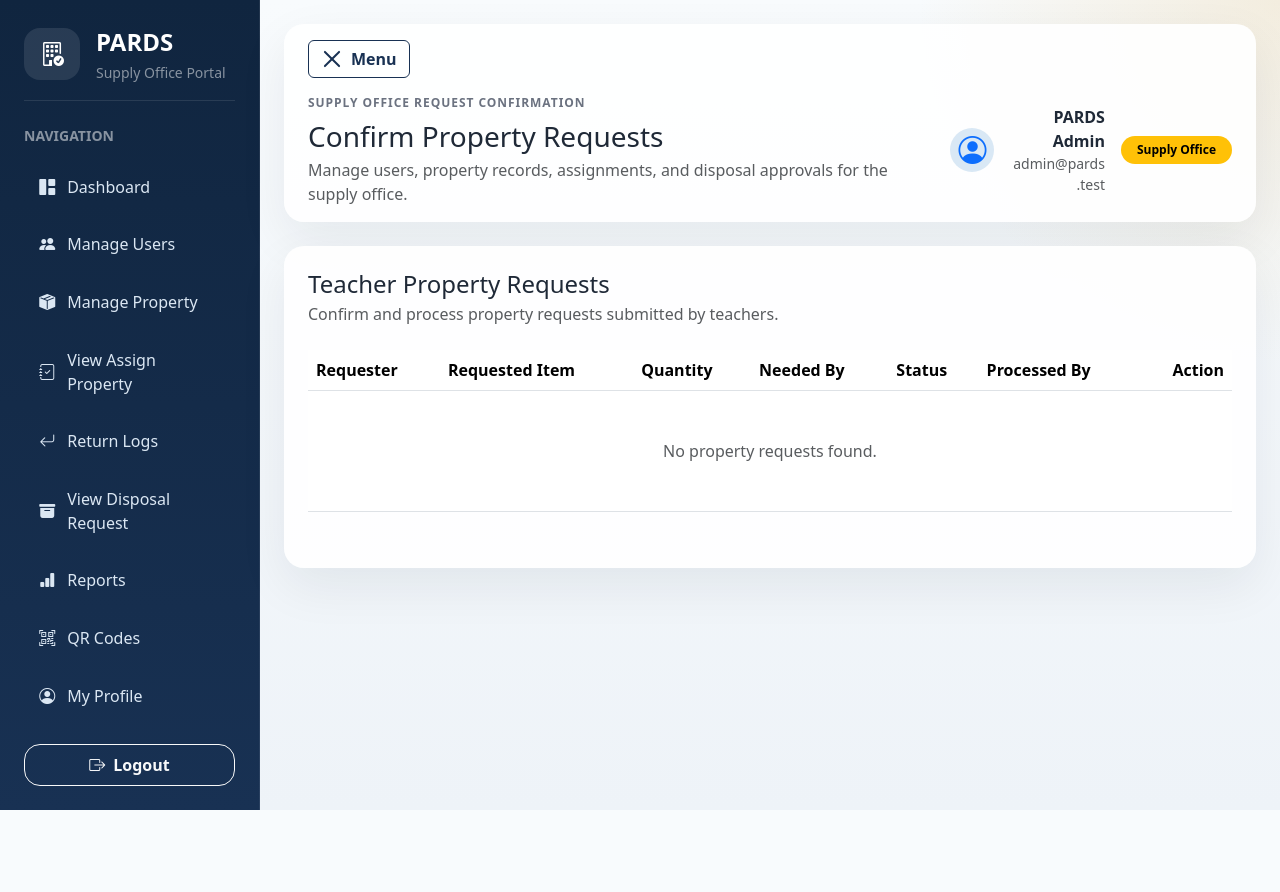
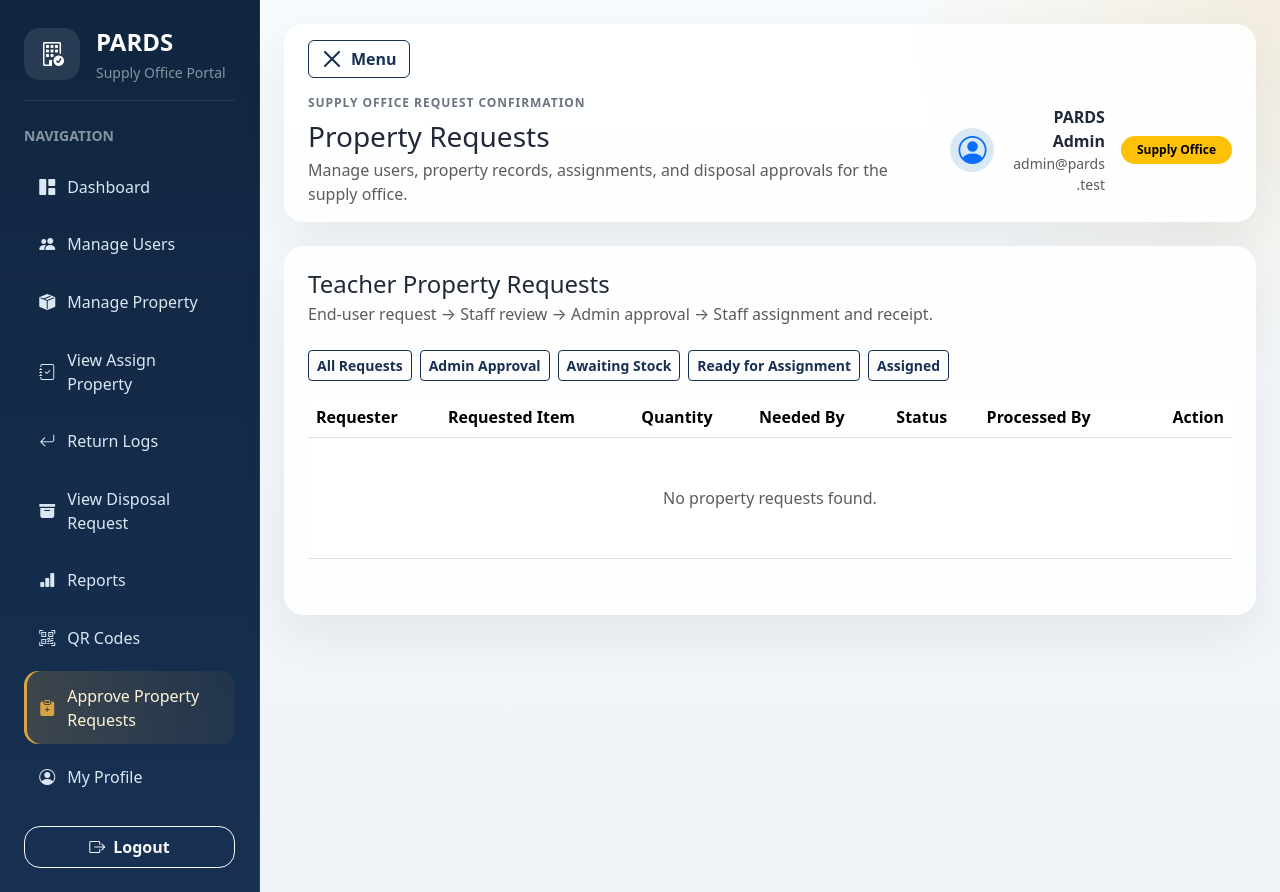
Before and after one commit to rbzromanlablab-lang/-RBLZCapstone, a Laravel app: page /property-requests in a window 1280 px wide. Before the commit the page ends 810 px from the top, so only its background shows below. Run offline with Laravel 12, Linux system fonts and the light colour scheme; a user stored in the database is signed in; data comes from the database, SQL or seed files in the repository; data that the repository does not hold is empty.

Commit message:
Add staff review admin approval and request assignment receipts

```diff
--- a/app/Http/Controllers/DashboardController.php
+++ b/app/Http/Controllers/DashboardController.php
@@ -81,6 +81,12 @@ class DashboardController extends Controller
         return match ($role) {
             User::ROLE_ADMIN => [
                 [
+                    'label' => 'Approve Property Requests',
+                    'description' => 'Review requests forwarded by staff and approve available properties.',
+                    'icon' => 'bi-clipboard-check',
+                    'url' => route('property-requests.index'),
+                ],
+                [
                     'label' => 'Manage Users',
                     'description' => 'Create, update, activate, or deactivate accounts.',
                     'icon' => 'bi-people-fill',
--- a/app/Http/Controllers/PropertyRequestController.php
+++ b/app/Http/Controllers/PropertyRequestController.php
@@ -5,6 +5,10 @@ namespace App\Http\Controllers;
 use App\Http\Requests\StorePropertyRequestSubmissionRequest;
 use App\Http\Requests\UpdatePropertyRequestStatusRequest;
 use App\Models\PropertyRequestRecord;
+use App\Models\Property;
+use App\Services\RequestAssignmentService;
+use Illuminate\Support\Facades\DB;
+use Illuminate\Validation\ValidationException;
 use Illuminate\Contracts\View\View;
 use Illuminate\Http\RedirectResponse;
 use Illuminate\Http\Request;
@@ -14,7 +18,7 @@ class PropertyRequestController extends Controller
     public function teacherIndex(Request $request): View
     {
         $propertyRequests = PropertyRequestRecord::query()
-            ->with('processedBy')
+            ->with(['processedBy', 'reviewedBy'])
             ->where('requested_by', $request->user()->id)
             ->latest()
             ->paginate(10);
@@ -49,12 +53,14 @@ class PropertyRequestController extends Controller
             ->with('success', 'Property request submitted successfully.');
     }
 
-    public function index(): View
+    public function index(Request $request): View
     {
         $propertyRequests = PropertyRequestRecord::query()
-            ->with(['requester', 'processedBy'])
+            ->with(['requester', 'processedBy', 'selectedProperty'])
+            ->when($request->user()->isAdmin(), fn ($query) => $query->whereNotNull('reviewed_at'))
+            ->when(in_array($request->query('status'), PropertyRequestRecord::statuses(), true), fn ($query) => $query->where('status', $request->query('status')))
             ->latest()
-            ->paginate(10);
+            ->paginate(10)->withQueryString();
 
         return view('property-requests.index', [
             'propertyRequests' => $propertyRequests,
@@ -62,13 +68,19 @@ class PropertyRequestController extends Controller
         ]);
     }
 
-    public function show(PropertyRequestRecord $propertyRequest): View
+    public function show(Request $request, PropertyRequestRecord $propertyRequest): View
     {
-        $propertyRequest->load(['requester', 'processedBy']);
+        abort_if($request->user()->isAdmin() && ! $propertyRequest->reviewed_at, 403);
+        $propertyRequest->load(['requester', 'processedBy', 'reviewedBy', 'assignment.property', 'selectedProperty']);
 
         return view('property-requests.show', [
             'propertyRequest' => $propertyRequest,
             'statuses' => PropertyRequestRecord::statuses(),
+            'properties' => Property::query()->where('quantity', '>', 0)
+                ->when($request->user()->isStaff() && $propertyRequest->status === PropertyRequestRecord::STATUS_APPROVED,
+                    fn ($query) => $query->where('id', $propertyRequest->selected_property_id))
+                ->whereNotIn('status', [Property::STATUS_DISPOSED, Property::STATUS_FOR_DISPOSAL])
+                ->orderBy('property_name')->get(),
         ]);
     }
 
@@ -76,16 +88,68 @@ class PropertyRequestController extends Controller
         UpdatePropertyRequestStatusRequest $request,
         PropertyRequestRecord $propertyRequest
     ): RedirectResponse {
-        $propertyRequest->update([
-            'status' => $request->input('status'),
-            'response_notes' => $this->normalizeText($request->input('response_notes')),
-            'processed_by' => $request->user()->id,
-            'processed_at' => now(),
-        ]);
+        DB::transaction(function () use ($request, $propertyRequest) {
+            $record = PropertyRequestRecord::query()->lockForUpdate()->findOrFail($propertyRequest->id);
+            if ($request->user()->isStaff()) {
+                if ($request->input('status') === PropertyRequestRecord::STATUS_FULFILLED) {
+                    if ($record->status !== PropertyRequestRecord::STATUS_APPROVED || ! $record->reviewed_at || ! $record->processed_at || $record->assignment_id) {
+                        throw ValidationException::withMessages(['status' => 'The admin must approve this request before staff can assign a property.']);
+                    }
+                    if ($record->selected_property_id !== $request->integer('property_id')) {
+                        throw ValidationException::withMessages(['property_id' => 'Select the property approved by the admin for this request.']);
+                    }
+                    $assignment = app(RequestAssignmentService::class)->assign($record, $request->integer('property_id'), $request->user());
+                    $record->update(['status' => PropertyRequestRecord::STATUS_FULFILLED, 'assignment_id' => $assignment->id, 'selected_property_id' => $assignment->property_id]);
+                    return;
+                }
+                if ($record->status !== PropertyRequestRecord::STATUS_PENDING) {
+                    throw ValidationException::withMessages(['status' => 'This request has already been forwarded or processed.']);
+                }
+                $record->update([
+                    'status' => PropertyRequestRecord::STATUS_REVIEWED,
+                    'reviewed_by' => $request->user()->id, 'reviewed_at' => now(),
+                    'review_notes' => $this->normalizeText($request->input('response_notes')),
+                ]);
+                return;
+            }
+            if (! $record->reviewed_at || $record->assignment_id || ! in_array($record->status, [PropertyRequestRecord::STATUS_REVIEWED, PropertyRequestRecord::STATUS_AWAITING_STOCK, PropertyRequestRecord::STATUS_APPROVED], true)) {
+                throw ValidationException::withMessages(['status' => 'Only requests forwarded by staff and awaiting a decision can be processed.']);
+            }
+            if ($request->input('status') === PropertyRequestRecord::STATUS_APPROVED) {
+                $property = Property::query()->lockForUpdate()->findOrFail($request->integer('property_id'));
+                if ($property->quantity < $record->requested_quantity || in_array($property->status, [Property::STATUS_DISPOSED, Property::STATUS_FOR_DISPOSAL], true)) {
+                    throw ValidationException::withMessages(['property_id' => 'Not enough available stock. Keep this request awaiting stock until inventory is available.']);
+                }
+            }
+            $record->update([
+                'status' => $request->input('status'),
+                'selected_property_id' => $request->input('status') === PropertyRequestRecord::STATUS_APPROVED ? $request->integer('property_id') : null,
+                'response_notes' => $this->normalizeText($request->input('response_notes')),
+                'processed_by' => $request->user()->id, 'processed_at' => now(),
+            ]);
+        });
 
         return redirect()
             ->route('property-requests.show', $propertyRequest)
-            ->with('success', 'Property request status updated successfully.');
+            ->with('success', match ($request->input('status')) {
+                PropertyRequestRecord::STATUS_REVIEWED => 'Request forwarded to the admin for approval.',
+                PropertyRequestRecord::STATUS_APPROVED => 'Request approved. Staff can now assign the available property.',
+                PropertyRequestRecord::STATUS_FULFILLED => 'Property assigned successfully. The receiving receipt is ready to print.',
+                default => 'Request status updated.',
+            });
+    }
+
+    public function receipt(Request $request, PropertyRequestRecord $propertyRequest): View
+    {
+        abort_unless($request->user()->isAdmin() || $request->user()->isStaff() || $propertyRequest->requested_by === $request->user()->id, 403);
+        abort_unless($propertyRequest->assignment_id, 404);
+        $assignment = $propertyRequest->assignment()->with(['property', 'propertyUnits', 'assignee', 'assignedBy'])->firstOrFail();
+        return view('assignments.print', [
+            'assignment' => $assignment, 'printedAt' => now(),
+            'approvedBy' => $propertyRequest->processedBy,
+            'requestNumber' => $propertyRequest->id,
+            'backUrl' => $request->user()->isTeacher() ? route('teacher.property-requests.index') : route('property-requests.show', $propertyRequest),
+        ]);
     }
 
     private function normalizeText(?string $value): ?string
--- a/app/Http/Controllers/Teacher/TeacherPropertyController.php
+++ b/app/Http/Controllers/Teacher/TeacherPropertyController.php
@@ -41,7 +41,7 @@ class TeacherPropertyController extends Controller
 
         $pendingPropertyRequestCount = PropertyRequestRecord::query()
             ->where('requested_by', $teacher->id)
-            ->where('status', PropertyRequestRecord::STATUS_PENDING)
+            ->whereIn('status', [PropertyRequestRecord::STATUS_PENDING, PropertyRequestRecord::STATUS_REVIEWED, PropertyRequestRecord::STATUS_AWAITING_STOCK, PropertyRequestRecord::STATUS_APPROVED])
             ->count();
 
         $recentPropertyRequests = PropertyRequestRecord::query()
--- a/app/Models/PropertyRequestRecord.php
+++ b/app/Models/PropertyRequestRecord.php
@@ -11,6 +11,8 @@ class PropertyRequestRecord extends Model
     use HasFactory;
 
     public const STATUS_PENDING = 'pending';
+    public const STATUS_REVIEWED = 'awaiting_admin';
+    public const STATUS_AWAITING_STOCK = 'awaiting_stock';
     public const STATUS_APPROVED = 'approved';
     public const STATUS_REJECTED = 'rejected';
     public const STATUS_FULFILLED = 'fulfilled';
@@ -28,6 +30,11 @@ class PropertyRequestRecord extends Model
         'status',
         'response_notes',
         'processed_at',
+        'reviewed_by',
+        'reviewed_at',
+        'review_notes',
+        'assignment_id',
+        'selected_property_id',
     ];
 
     protected function casts(): array
@@ -36,6 +43,7 @@ class PropertyRequestRecord extends Model
             'requested_quantity' => 'integer',
             'needed_by' => 'date',
             'processed_at' => 'datetime',
+            'reviewed_at' => 'datetime',
         ];
     }
 
@@ -43,6 +51,8 @@ class PropertyRequestRecord extends Model
     {
         return [
             self::STATUS_PENDING,
+            self::STATUS_REVIEWED,
+            self::STATUS_AWAITING_STOCK,
             self::STATUS_APPROVED,
             self::STATUS_REJECTED,
             self::STATUS_FULFILLED,
@@ -54,6 +64,33 @@ class PropertyRequestRecord extends Model
         return $this->belongsTo(User::class, 'requested_by');
     }
 
+    public function reviewedBy(): BelongsTo
+    {
+        return $this->belongsTo(User::class, 'reviewed_by');
+    }
+
+    public function assignment(): BelongsTo
+    {
+        return $this->belongsTo(Assignment::class);
+    }
+
+    public function selectedProperty(): BelongsTo
+    {
+        return $this->belongsTo(Property::class, 'selected_property_id');
+    }
+
+    public function getStatusLabelAttribute(): string
+    {
+        return match ($this->status) {
+            self::STATUS_PENDING => 'Awaiting staff review',
+            self::STATUS_REVIEWED => 'Awaiting admin approval',
+            self::STATUS_AWAITING_STOCK => 'Awaiting stock',
+            self::STATUS_APPROVED => 'Approved - awaiting staff assignment',
+            self::STATUS_FULFILLED => 'Assigned - receipt ready',
+            default => ucfirst($this->status),
+        };
+    }
+
     public function processedBy(): BelongsTo
     {
         return $this->belongsTo(User::class, 'processed_by');
--- a/resources/views/assignments/print.blade.php
+++ b/resources/views/assignments/print.blade.php
@@ -158,7 +158,7 @@
     <main class="page">
         <div class="print-actions">
             <button type="button" onclick="window.print()">Print</button>
-            <a href="{{ route('assignments.show', $assignment) }}">Back</a>
+            <a href="{{ $backUrl ?? route('assignments.show', $assignment) }}">Back</a>
         </div>
 
         <header class="header">
@@ -167,6 +167,9 @@
             <p>San Carlos City, Pangasinan</p>
             <h2>Property Receiving Copy</h2>
             <p>Property Accountability Records and Disposal System</p>
+            @isset ($requestNumber)
+                <p>Property Request #{{ $requestNumber }} | Approved by: {{ $approvedBy?->name ?? 'N/A' }}</p>
+            @endisset
         </header>
 
         <section class="meta">
--- a/resources/views/layouts/partials/navbar.blade.php
+++ b/resources/views/layouts/partials/navbar.blade.php
@@ -44,4 +44,5 @@
             </div>
         </div>
     </div>
+    @include('property-requests.notification')
 </nav>
--- a/resources/views/layouts/partials/sidebar.blade.php
+++ b/resources/views/layouts/partials/sidebar.blade.php
@@ -22,7 +22,7 @@
         ['label' => $role === 'admin' ? 'View Disposal Request' : 'Request Disposal', 'icon' => 'bi-archive-fill', 'url' => $role === 'admin' ? route('disposals.index') : route('disposals.create'), 'visible' => in_array($role, ['admin', 'staff'], true)],
         ['label' => 'Reports', 'icon' => 'bi-bar-chart-fill', 'url' => route('reports.index'), 'visible' => in_array($role, ['admin', 'staff'], true)],
         ['label' => 'QR Codes', 'icon' => 'bi-qr-code-scan', 'url' => route('qr.index'), 'visible' => in_array($role, ['admin', 'staff'], true)],
-        ['label' => 'Confirm Property Requests', 'icon' => 'bi-clipboard-plus-fill', 'url' => route('property-requests.index'), 'visible' => $role === 'staff'],
+        ['label' => $role === 'admin' ? 'Approve Property Requests' : 'Property Requests', 'icon' => 'bi-clipboard-plus-fill', 'url' => route('property-requests.index'), 'visible' => in_array($role, ['admin', 'staff'], true)],
         ['label' => 'My Accountabilities', 'icon' => 'bi-backpack4-fill', 'url' => route('teacher.properties.index'), 'visible' => $role === 'teacher'],
         ['label' => 'Property Requests', 'icon' => 'bi-clipboard-plus-fill', 'url' => route('teacher.property-requests.index'), 'visible' => $role === 'teacher'],
         ['label' => 'My Profile', 'icon' => 'bi-person-circle', 'url' => route('profile.edit'), 'visible' => true],
--- a/resources/views/property-requests/index.blade.php
+++ b/resources/views/property-requests/index.blade.php
@@ -1,14 +1,23 @@
 @extends('layouts.app')
 
 @section('title', 'Confirm Property Requests | PARDS')
-@section('page_title', 'Confirm Property Requests')
+@section('page_title', 'Property Requests')
 @section('section_label', 'Supply Office Request Confirmation')
 
 @section('content')
     <div class="dashboard-card p-4">
         <div class="mb-4">
             <h2 class="h4 mb-1">Teacher Property Requests</h2>
-            <p class="text-muted mb-0">Confirm and process property requests submitted by teachers.</p>
+            <p class="text-muted mb-0">End-user request → Staff review → Admin approval → Staff assignment and receipt.</p>
+        </div>
+
+        <div class="d-flex flex-wrap gap-2 mb-3">
+            <a href="{{ route('property-requests.index') }}" class="btn btn-sm btn-outline-primary">All Requests</a>
+            @foreach (['pending' => 'Staff Review', 'awaiting_admin' => 'Admin Approval', 'awaiting_stock' => 'Awaiting Stock', 'approved' => 'Ready for Assignment', 'fulfilled' => 'Assigned'] as $value => $label)
+                @if ($value !== 'pending' || auth()->user()->isStaff())
+                    <a href="{{ route('property-requests.index', ['status' => $value]) }}" class="btn btn-sm {{ request('status') === $value ? 'btn-primary' : 'btn-outline-primary' }}">{{ $label }}</a>
+                @endif
+            @endforeach
         </div>
 
         <div class="table-responsive">
@@ -28,7 +37,7 @@
                     @forelse ($propertyRequests as $propertyRequest)
                         <tr>
                             <td>
-                                <div class="fw-semibold">{{ $propertyRequest->requester?->name ?: 'N/A' }}</div>
+                                <a href="{{ route('property-requests.show', $propertyRequest) }}" class="fw-semibold">{{ $propertyRequest->requester?->name ?: 'N/A' }}</a>
                                 <small class="text-muted">{{ $propertyRequest->requester?->email ?: 'N/A' }}</small>
                             </td>
                             <td>{{ $propertyRequest->requested_item_name }}</td>
@@ -36,12 +45,12 @@
                             <td>{{ optional($propertyRequest->needed_by)->format('F d, Y') ?: 'N/A' }}</td>
                             <td>
                                 <span class="badge text-bg-light border text-dark">
-                                    {{ ucfirst($propertyRequest->status) }}
+                                    {{ $propertyRequest->status_label }}
                                 </span>
                             </td>
                             <td>{{ $propertyRequest->processedBy?->name ?: 'Pending review' }}</td>
                             <td class="text-end">
-                                <a href="{{ route('property-requests.show', $propertyRequest) }}" class="btn btn-sm btn-outline-primary">Confirm</a>
+                                <a href="{{ route('property-requests.show', $propertyRequest) }}" class="btn btn-sm btn-outline-primary">{{ auth()->user()->isStaff() && $propertyRequest->status === 'approved' ? 'Assign Property' : 'Open Request' }}</a>
                             </td>
                         </tr>
                     @empty
--- /dev/null
+++ b/resources/views/property-requests/notification.blade.php
@@ -0,0 +1,18 @@
+@php
+    $requestNotices = [];
+    if (auth()->user()->isStaff()) {
+        $pendingCount = \App\Models\PropertyRequestRecord::where('status', 'pending')->count();
+        $approvedCount = \App\Models\PropertyRequestRecord::where('status', 'approved')->whereNotNull('reviewed_at')->whereNull('assignment_id')->count();
+        if ($pendingCount) $requestNotices[] = ['status' => 'pending', 'text' => $pendingCount.' new property request(s) need staff review.'];
+        if ($approvedCount) $requestNotices[] = ['status' => 'approved', 'text' => $approvedCount.' admin-approved request(s) are waiting for staff assignment. Check available stock and assign the requested property.'];
+    } elseif (auth()->user()->isAdmin()) {
+        $reviewCount = \App\Models\PropertyRequestRecord::where('status', 'awaiting_admin')->whereNotNull('reviewed_at')->count();
+        if ($reviewCount) $requestNotices[] = ['status' => 'awaiting_admin', 'text' => $reviewCount.' request(s) forwarded by staff need your approval.'];
+    }
+@endphp
+@foreach ($requestNotices as $notice)
+    <div class="alert alert-info mt-3 mb-0 d-flex flex-wrap align-items-center justify-content-between gap-2" role="status">
+        <span><i class="bi bi-bell me-2" aria-hidden="true"></i>{{ $notice['text'] }}</span>
+        <a class="btn btn-sm btn-outline-primary" href="{{ route('property-requests.index', ['status' => $notice['status']]) }}">View Requests</a>
+    </div>
+@endforeach
--- a/resources/views/teacher/dashboard.blade.php
+++ b/resources/views/teacher/dashboard.blade.php
@@ -114,7 +114,7 @@
                                     </div>
                                 </div>
                                 <span class="badge text-bg-light border text-dark">
-                                    {{ ucfirst($propertyRequest->status) }}
+                                    {{ $propertyRequest->status_label }}
                                 </span>
                             </div>
                         </div>
--- a/routes/web.php
+++ b/routes/web.php
@@ -34,6 +34,7 @@ Route::middleware('auth')->group(function () {
     Route::get('/profile/photo', [ProfileController::class, 'photo'])->name('profile.photo');
     Route::post('/logout', [AuthenticatedSessionController::class, 'destroy'])->name('logout');
     Route::get('/dashboard', DashboardController::class)->name('dashboard');
+    Route::get('/property-requests/{propertyRequest}/receipt', [PropertyRequestController::class, 'receipt'])->name('property-requests.receipt');
 
     Route::middleware('role:admin')->group(function () {
         Route::get('/admin/dashboard', [DashboardController::class, 'admin'])->name('admin.dashboard');
@@ -44,6 +45,9 @@ Route::middleware('auth')->group(function () {
     });
 
     Route::middleware('role:admin,staff')->group(function () {
+        Route::get('/property-requests', [PropertyRequestController::class, 'index'])->name('property-requests.index');
+        Route::get('/property-requests/{propertyRequest}', [PropertyRequestController::class, 'show'])->name('property-requests.show');
+        Route::patch('/property-requests/{propertyRequest}/status', [PropertyRequestController::class, 'updateStatus'])->name('property-requests.status');
         Route::resource('properties', PropertyController::class);
         Route::resource('assignments', AssignmentController::class)->only(['index', 'create', 'store', 'show', 'edit', 'update']);
         Route::get('/assignments/{assignment}/print', [AssignmentController::class, 'print'])->name('assignments.print');
@@ -69,9 +73,6 @@ Route::middleware('auth')->group(function () {
 
     Route::middleware('role:staff')->group(function () {
         Route::get('/staff/dashboard', [DashboardController::class, 'staff'])->name('staff.dashboard');
-        Route::get('/property-requests', [PropertyRequestController::class, 'index'])->name('property-requests.index');
-        Route::get('/property-requests/{propertyRequest}', [PropertyRequestController::class, 'show'])->name('property-requests.show');
-        Route::patch('/property-requests/{propertyRequest}/status', [PropertyRequestController::class, 'updateStatus'])->name('property-requests.status');
     });
 
     Route::middleware('role:teacher')->group(function () {
```
Also changed, not shown: app/Http/Requests/UpdatePropertyRequestStatusRequest.php (+6 -3 lines), app/Services/RequestAssignmentService.php (added, +65 -0 lines), resources/views/property-requests/show.blade.php (+112 -95 lines), resources/views/teacher/property-requests/index.blade.php (+5 -2 lines), tests/Feature/PropertyRequestManagementTest.php (+6 -6 lines), tests/Feature/PropertyRequestWorkflowTest.php (added, +104 -0 lines), database/migrations/2026_09_18_000000_add_review_and_assignment_to_property_requests.php (added).
